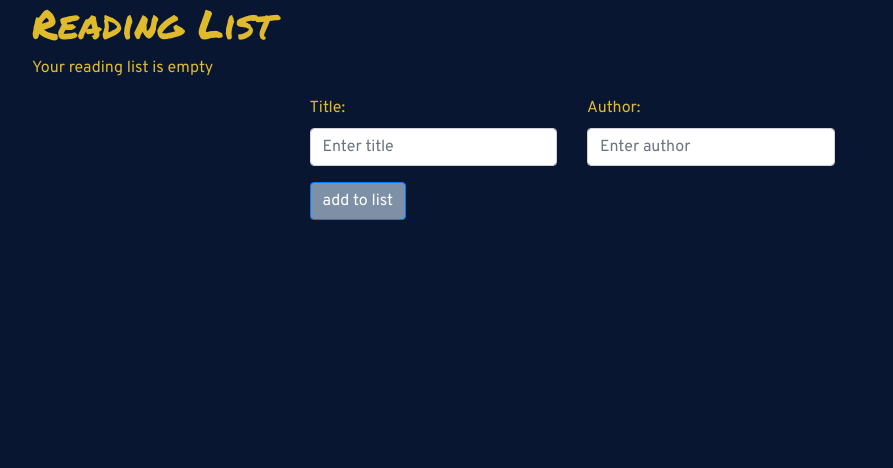
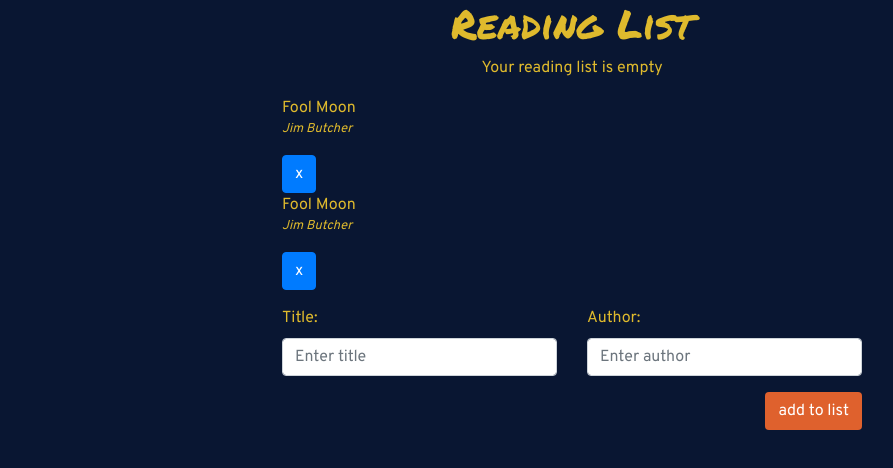
Before and after one commit to divtacular/react-jest-context-booklist, a Next.js app: page / in a window 1280 px wide. Shown: the top 468 px of the page, without its empty margins (68-961 px from the left). Built offline with nearby package versions, Linux system fonts and the light colour scheme.

Commit message:
Misc bootstrap

```diff
--- a/components/AddBook.js
+++ b/components/AddBook.js
@@ -33,45 +33,47 @@ const AddBook = (props) => {
     };
 
     return (
-        <Row data-test={"component-add-book"} className="justify-content-md-center">
-            <Col md={6} >
-                <Form>
+        <Form data-test={"component-add-book"} className="justify-content-md-center">
             <Row>
                 <Col>
                     <Form.Group controlId="title">
                         <Form.Label>Title:</Form.Label>
-                                <Form.Control type="text"
+                        <Form.Control
+                            type="text"
                             data-test={"input-box-title"}
                             placeholder="Enter title"
                             value={formValues.title}
-                                              onChange={handleChange} />
+                            onChange={handleChange}
+                        />
                     </Form.Group>
                 </Col>
 
                 <Col>
                     <Form.Group controlId="author">
                         <Form.Label>Author: </Form.Label>
-                                <Form.Control type="text"
+                        <Form.Control
+                            type="text"
                             data-test={"input-box-author"}
                             placeholder="Enter author"
                             value={formValues.author}
-                                              onChange={handleChange} />
+                            onChange={handleChange}
+                        />
                     </Form.Group>
                 </Col>
             </Row>
-                    <Form.Row>
+            <Row>
                 <Col>
-                            <Button variant="primary"
+                    <Button variant=""
+                            className={"float-right"}
                             data-test={"submit-button"}
                             type="submit"
-                                    onClick={handleSubmit}>
+                            onClick={handleSubmit}
+                    >
                         add to list
                     </Button>
                 </Col>
-                    </Form.Row>
+            </Row>
         </Form>
-            </Col>
-        </Row>
     );
 };
 
--- a/components/Header.js
+++ b/components/Header.js
@@ -3,7 +3,7 @@ import PropTypes from "prop-types";
 
 const Header = ({count}) => {
     return (
-        <div className={"center-align"} data-test={"header-component"}>
+        <div className={"text-center"} data-test={"header-component"}>
             <h1 data-test={"title"}>Reading List</h1>
             { count > 0 ?
                 <p data-test={"has-items"}>Your list has {count} books</p> :
--- /dev/null
+++ b/components/ReadingList.js
@@ -0,0 +1,43 @@
+import React from 'react';
+import {Button, Col, Row} from 'react-bootstrap';
+
+const ReadingList = () => {
+    return (
+        <Row data-test={"component-reading-list"}>
+            <Col>
+                <ul className={"reading-list"}>
+                    <li>
+                        <Row>
+                            <Col md={11}>
+                                <p>
+                                    <span className={"title"}>Fool Moon</span>
+                                    <span className={"author"}>Jim Butcher</span>
+                                </p>
+                            </Col>
+                            <Col>
+                                <Button aria-label={"Remove this book from your list"}>x</Button>
+                            </Col>
+                        </Row>
+
+                    </li>
+                    <li>
+                        <Row>
+                            <Col md={11}>
+                                <p>
+                                    <span className={"title"}>Fool Moon</span>
+                                    <span className={"author"}>Jim Butcher</span>
+                                </p>
+                            </Col>
+                            <Col>
+                                <Button aria-label={"Remove this book from your list"}>x</Button>
+                            </Col>
+                        </Row>
+
+                    </li>
+                </ul>
+            </Col>
+        </Row>
+    );
+};
+
+export default ReadingList;
--- a/pages/index.js
+++ b/pages/index.js
@@ -5,6 +5,7 @@ import Header from "../components/Header";
 import AddBookForm from "../components/AddBook";
 
 import ReadingListContextProvider from "../contexts/contextReadingList";
+import ReadingList from "../components/ReadingList";
 
 export default function Home() {
     return (
@@ -20,6 +21,7 @@ export default function Home() {
                 <React.StrictMode>
                     <ReadingListContextProvider>
                         <Header count={0}/>
+                        <ReadingList></ReadingList>
                         <AddBookForm/>
                     </ReadingListContextProvider>
                 </React.StrictMode>
--- /dev/null
+++ b/scss/bootstrap/_bootstrap.scss
@@ -0,0 +1,8 @@
+//Override Defaults
+$container-max-widths: (
+        md: 640px,
+        xl: 640px
+);
+
+
+@import "~bootstrap/scss/bootstrap";
--- a/scss/styles.scss
+++ b/scss/styles.scss
@@ -1,10 +1,12 @@
-@import "~bootstrap/scss/bootstrap";
+@import "bootstrap/_bootstrap";
+
+
 
 :root {
   --themePrimary: #DFBA2D;
   --themeSecondary: #7E90A6;
   --themeTertiary: #091632;
-  --themeContrast: #83722E;
+  --themeContrast: #DF612D;
 }
 
 body {
@@ -19,6 +21,22 @@ h1, h2, h3, h4, h5 {
 }
 
 button[type="submit"] {
-  background: var(--themeSecondary);
+  background: var(--themeContrast);
   color: #fff;
 }
+
+.reading-list {
+  list-style: none;
+  padding-left: 0;
+
+  li {
+    span {
+      display: block;
+
+      &.author {
+        font-style: italic;
+        font-size: 0.8em;
+      }
+    }
+  }
+}
```
Also changed, not shown: 1 other file (tests, documents, lock files or other folders). Lines whose indentation alone changed are shown as unchanged.
